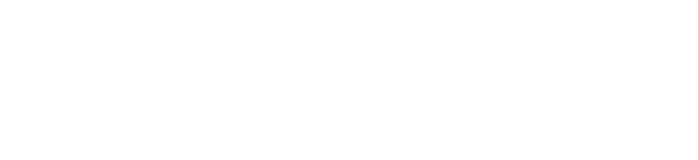
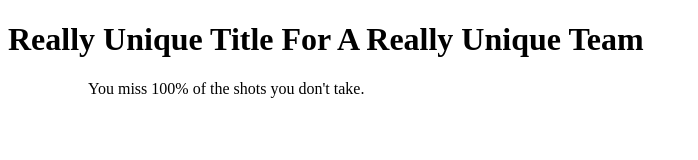
Before and after one commit to AMShegstad/GitLab, a plain HTML site: page index.html in a window 1280 px wide. Shown: the whole page, without its empty margins (0-698 px from the left). Drawn offline with Linux system fonts and the light colour scheme.

Commit message:
Update index.html and create style.css
-- Add an h1 element
* Give the page a really cool title

-- Add blockquotes
* Added my favorite quote inside of the blockquotes

-- Create style.css
* Did not do anything to this.

```diff
--- a/index.html
+++ b/index.html
@@ -8,5 +8,17 @@
 </head>
 <body>
 
+    <h1>Really Unique Title For A Really Unique Team</h1>
+
+    <blockquote cite="Michael Scott">
+
+        <blockquote cite="Wayne Gretzky">
+
+            You miss 100% of the shots you don't take.
+
+        </blockquote>
+
+    </blockquote>
+
 </body>
 </html>
```
Also changed, not shown: style.css (added).
